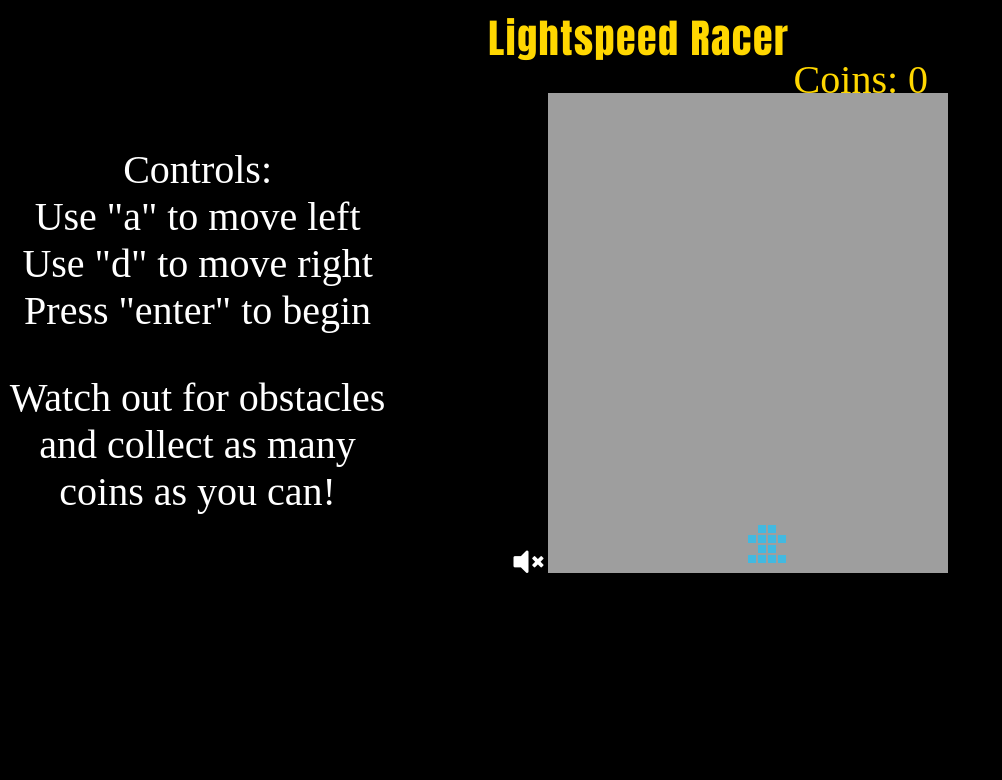
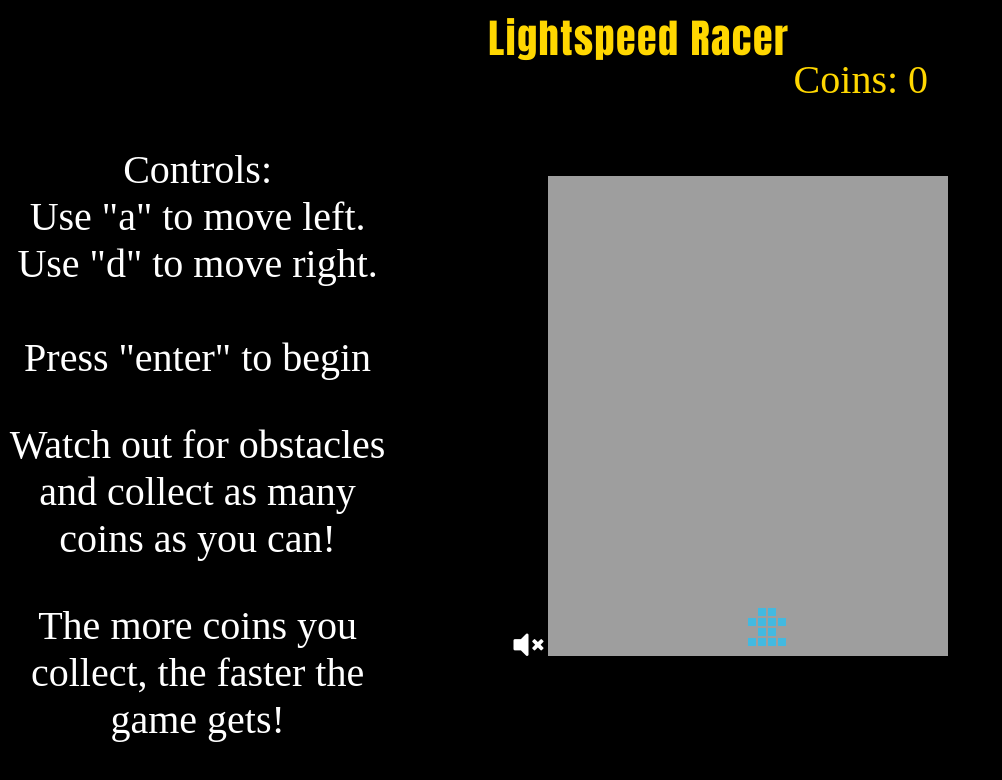
Before and after one commit to Brent1LT/LightSpeed-Racer, a website built with webpack: page index.html in a window 1280 px wide. Shown: the whole page, without its empty margins (0-1002 px from the left). Built offline with nearby package versions, Linux system fonts and the light colour scheme.

Commit message:
Adjust coin count and obstacle generation

```diff
--- a/index.html
+++ b/index.html
@@ -13,8 +13,12 @@
   <div class='title'>Lightspeed Racer</div>
   <div class="info-container">
     <div class='controls'>Controls: <br>
-      Use "a" to move left Use "d" to move right Press "enter" to begin
-      <div class="instructions">Watch out for obstacles and collect as many coins as you can!</div>
+      Use "a" to move left. Use "d" to move right. <br> <br> Press "enter" to begin
+      <div class="instructions">Watch out for obstacles and collect as many coins as you can!
+      <div class="instructions">
+        The more coins you collect, the faster the game gets!
+      </div>
+      </div>
     </div>
     <div id='game-container' class='game-container'>
       <i id='mute' class="fas fa-volume-mute mute muted"></i>
--- a/src/game.js
+++ b/src/game.js
@@ -106,11 +106,11 @@ class Game{
   }
 
   generateItems(){
-    if(Math.random() > 0.990){
+    if(Math.random() > 0.988){
       this.createObstacles();
     }
 
-    if(Math.random() > 0.995){
+    if(Math.random() > 0.985){
       this.createCoin();
     }
 
```
Also changed, not shown: 1 other file.
